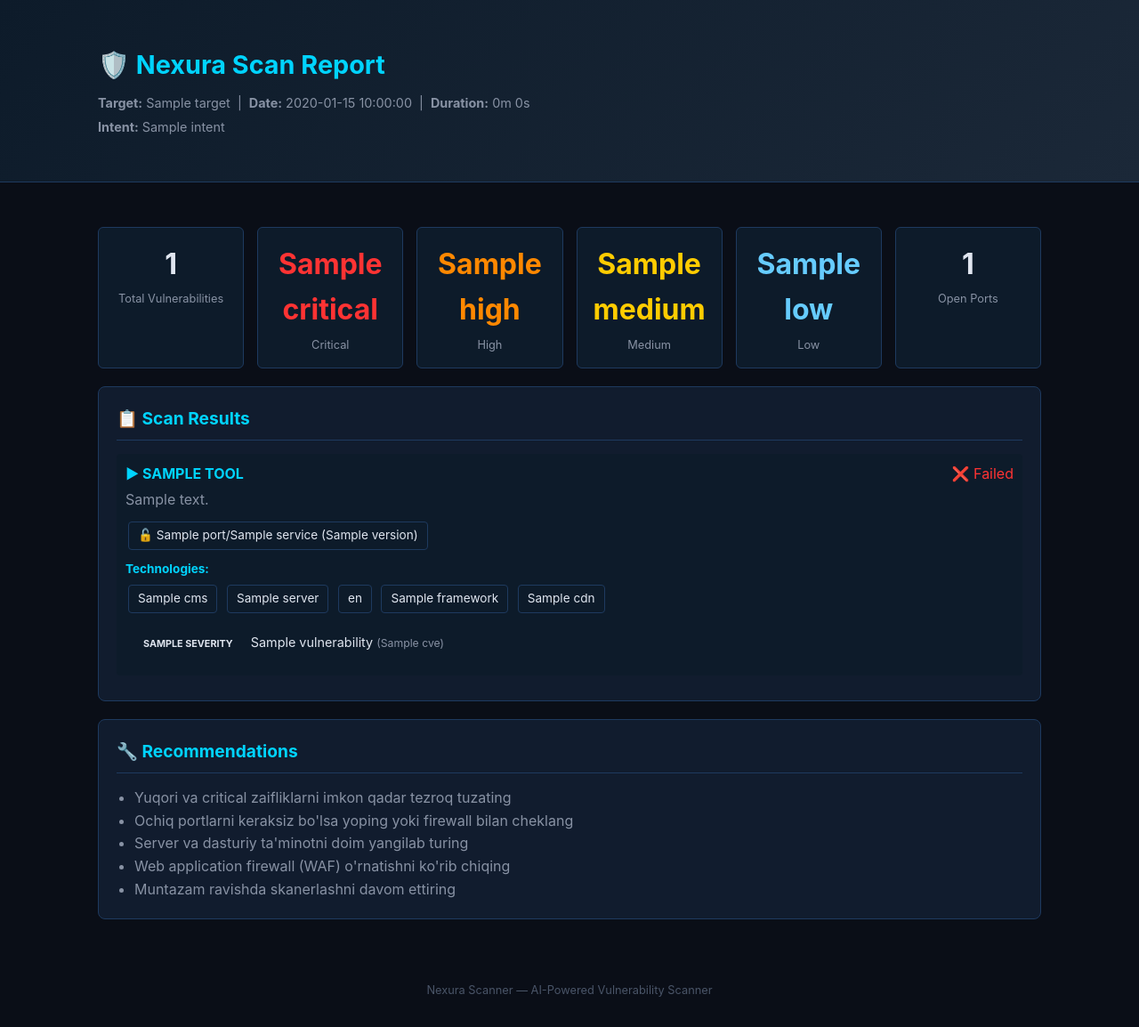
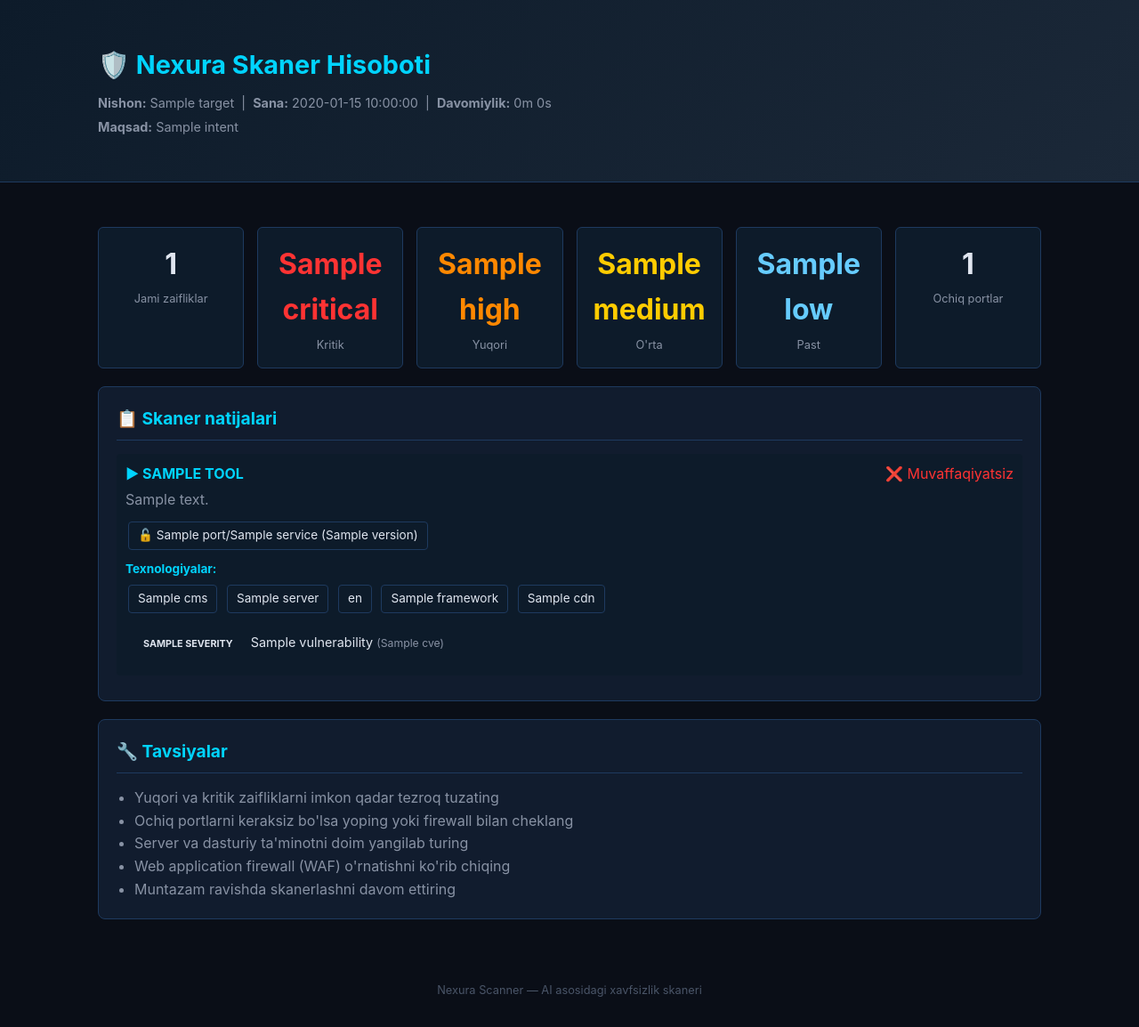
Before and after one commit to hayotbek89/nexura-yangisi, a Python web app: template BACKEND/nexura/report/templates/report.html in a window 1280 px wide. Shown: the whole page at 89% size. Run offline with Jinja, Linux system fonts and the light colour scheme; the template is opened without the code that fills it: most values are stand-ins (such as "Sample title", 1, 10 or a date in 2020).

Commit message:
feat: Özbek tilidagi hisobot shabloni

```diff
--- a/BACKEND/nexura/report/templates/report.html
+++ b/BACKEND/nexura/report/templates/report.html
@@ -46,40 +46,40 @@
 <body>
 <header>
   <div class="container">
-    <h1>🛡️ Nexura Scan Report</h1>
+    <h1>🛡️ Nexura Skaner Hisoboti</h1>
     <div class="meta">
-      <strong>Target:</strong> {{ report.target }} &nbsp;|&nbsp;
-      <strong>Date:</strong> {{ report.start_time.strftime('%Y-%m-%d %H:%M:%S') }} &nbsp;|&nbsp;
-      <strong>Duration:</strong>
+      <strong>Nishon:</strong> {{ report.target }} &nbsp;|&nbsp;
+      <strong>Sana:</strong> {{ report.start_time.strftime('%Y-%m-%d %H:%M:%S') }} &nbsp;|&nbsp;
+      <strong>Davomiylik:</strong>
         {% if report.end_time %}
           {{ (report.end_time - report.start_time).total_seconds() | int // 60 }}m
           {{ (report.end_time - report.start_time).total_seconds() | int % 60 }}s
         {% else %}N/A{% endif %}
     </div>
     {% if report.intent %}
-    <div class="meta" style="margin-top:4px"><strong>Intent:</strong> {{ report.intent }}</div>
+    <div class="meta" style="margin-top:4px"><strong>Maqsad:</strong> {{ report.intent }}</div>
     {% endif %}
   </div>
 </header>
 
 <div class="container">
   <div class="stats">
-    <div class="stat"><div class="num">{{ total_vulns }}</div><div class="label">Total Vulnerabilities</div></div>
-    <div class="stat severity-critical"><div class="num">{{ vulns_by_severity.CRITICAL }}</div><div class="label">Critical</div></div>
-    <div class="stat severity-high"><div class="num">{{ vulns_by_severity.HIGH }}</div><div class="label">High</div></div>
-    <div class="stat severity-medium"><div class="num">{{ vulns_by_severity.MEDIUM }}</div><div class="label">Medium</div></div>
-    <div class="stat severity-low"><div class="num">{{ vulns_by_severity.LOW }}</div><div class="label">Low</div></div>
-    <div class="stat"><div class="num">{{ total_ports }}</div><div class="label">Open Ports</div></div>
+    <div class="stat"><div class="num">{{ total_vulns }}</div><div class="label">Jami zaifliklar</div></div>
+    <div class="stat severity-critical"><div class="num">{{ vulns_by_severity.CRITICAL }}</div><div class="label">Kritik</div></div>
+    <div class="stat severity-high"><div class="num">{{ vulns_by_severity.HIGH }}</div><div class="label">Yuqori</div></div>
+    <div class="stat severity-medium"><div class="num">{{ vulns_by_severity.MEDIUM }}</div><div class="label">O'rta</div></div>
+    <div class="stat severity-low"><div class="num">{{ vulns_by_severity.LOW }}</div><div class="label">Past</div></div>
+    <div class="stat"><div class="num">{{ total_ports }}</div><div class="label">Ochiq portlar</div></div>
   </div>
 
   <div class="card">
-    <h2>📋 Scan Results</h2>
+    <h2>📋 Skaner natijalari</h2>
     {% for result in report.results %}
     <div class="tool-result">
       <div>
         <span class="tool-name">▶ {{ result.tool | upper }}</span>
         <span class="tool-status {% if result.success %}success{% else %}error{% endif %}">
-          {% if result.success %}✅ Success{% else %}❌ Failed{% endif %}
+          {% if result.success %}✅ Muvaffaqiyatli{% else %}❌ Muvaffaqiyatsiz{% endif %}
         </span>
       </div>
       {% if result.error %}<div style="color:#ff3333;margin-top:4px">{{ result.error }}</div>{% endif %}
@@ -95,7 +95,7 @@
 
       {% if technologies %}
       <div style="margin-top:8px">
-        <div style="color:#00d4ff;font-size:0.85em;font-weight:bold;margin-bottom:4px">Technologies:</div>
+        <div style="color:#00d4ff;font-size:0.85em;font-weight:bold;margin-bottom:4px">Texnologiyalar:</div>
         {% if technologies.cms %}<span class="port">{{ technologies.cms }}</span>{% endif %}
         {% if technologies.server %}<span class="port">{{ technologies.server }}</span>{% endif %}
         {% if technologies.language %}<span class="port">{{ technologies.language }}</span>{% endif %}
@@ -121,9 +121,9 @@
 
   {% if report.results and report.results[0].vulnerabilities %}
   <div class="card">
-    <h2>🔧 Recommendations</h2>
+    <h2>🔧 Tavsiyalar</h2>
     <ul style="padding-left:20px;color:#8892a4">
-      <li>Yuqori va critical zaifliklarni imkon qadar tezroq tuzating</li>
+      <li>Yuqori va kritik zaifliklarni imkon qadar tezroq tuzating</li>
       <li>Ochiq portlarni keraksiz bo'lsa yoping yoki firewall bilan cheklang</li>
       <li>Server va dasturiy ta'minotni doim yangilab turing</li>
       <li>Web application firewall (WAF) o'rnatishni ko'rib chiqing</li>
@@ -133,6 +133,6 @@
   {% endif %}
 </div>
 
-<footer>Nexura Scanner — AI-Powered Vulnerability Scanner</footer>
+<footer>Nexura Scanner — AI asosidagi xavfsizlik skaneri</footer>
 </body>
 </html>
```
